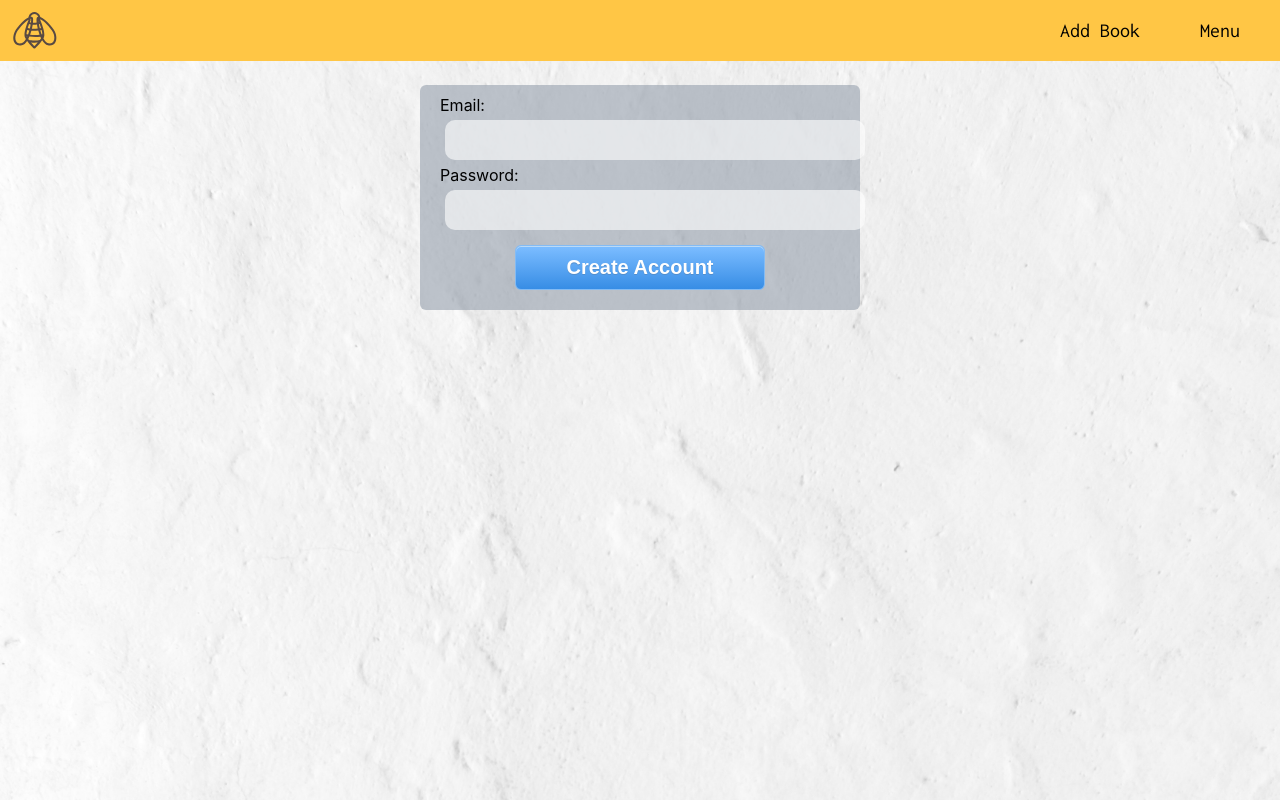
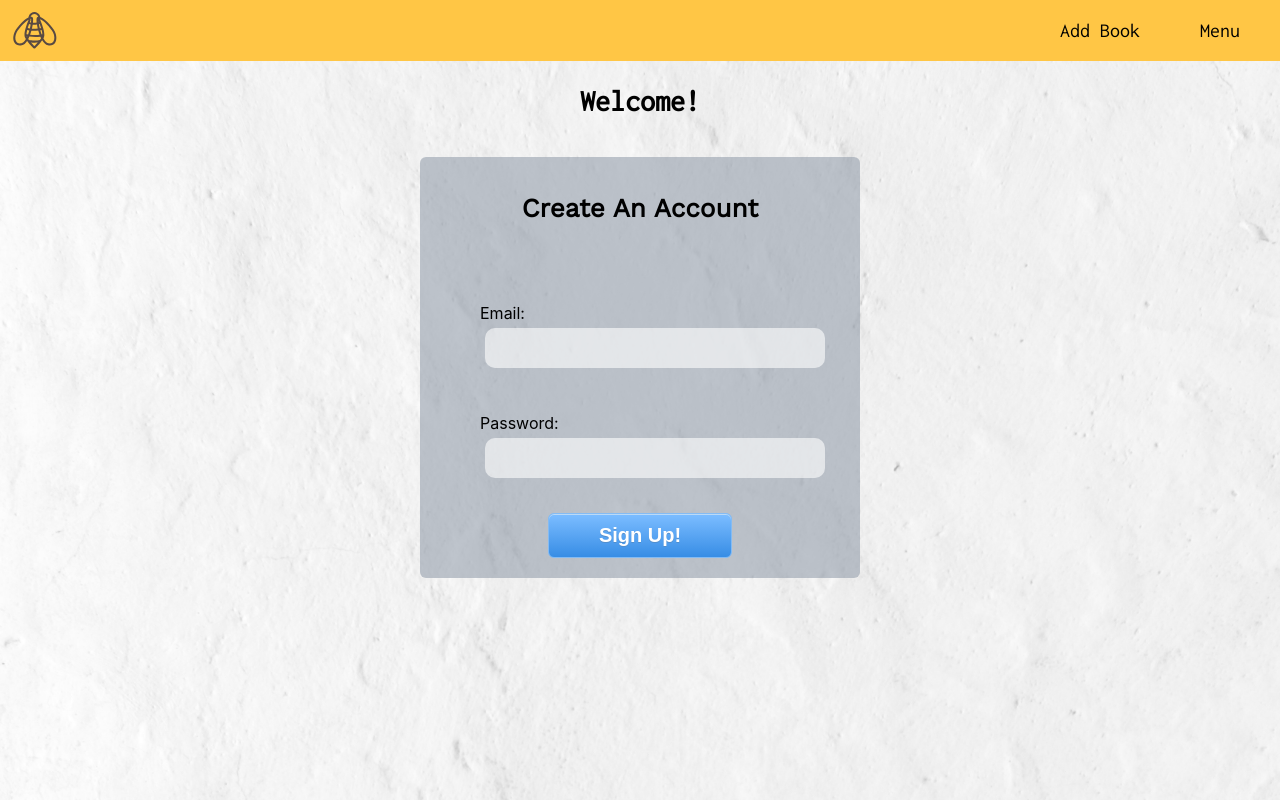
Before and after one commit to ldavidson45/book-club-react, a React (Create React App) app in the folder book-club-frontend/: page /signup in a window 1280 px wide. Built offline with nearby package versions, Linux system fonts and the light colour scheme.

Commit message:
fix style on sign up form and route all paths to login if user not logged in

```diff
--- a/book-club-frontend/src/components/App/App.js
+++ b/book-club-frontend/src/components/App/App.js
@@ -116,7 +116,13 @@ class App extends Component {
                 return isLoggedIn ? (
                   <Book {...this.state} {...props} />
                 ) : (
-                  "please log in"
+                  <Login
+                    handleSignup={this.handleSignup}
+                    handleLogin={this.handleLogin}
+                    handleInput={this.handleInput}
+                    {...props}
+                    {...this.state}
+                  />
                 );
               }}
             />
@@ -132,7 +138,13 @@ class App extends Component {
                     books={this.state.books}
                   />
                 ) : (
-                  "please log in"
+                  <Login
+                    handleSignup={this.handleSignup}
+                    handleLogin={this.handleLogin}
+                    handleInput={this.handleInput}
+                    {...props}
+                    {...this.state}
+                  />
                 );
               }}
             />
--- a/book-club-frontend/src/components/Signup/Signup.js
+++ b/book-club-frontend/src/components/Signup/Signup.js
@@ -13,27 +13,30 @@ class Signup extends Component {
 
   render() {
     return (
-      <div>
+      <div className="main-container">
+        <h1 className="login-heading">Welcome!</h1>
         <form onSubmit={this.signupAndRedirect}>
           <div className="form-content">
-            <label>
+            <h3 className="form-title">Create An Account</h3>
+            <label className="login-label">
               Email:
               <input
                 type="text"
                 name="email"
+                placeholder=""
                 onChange={this.props.handleInput}
               />
             </label>
-            <label>
+            <label className="login-label">
               Password:
               <input
-                type="text"
+                type="password"
                 name="password"
                 onChange={this.props.handleInput}
               />
             </label>
             <button className="form-button" type="submit">
-              Create Account
+              Sign Up!
             </button>
           </div>
         </form>
```
